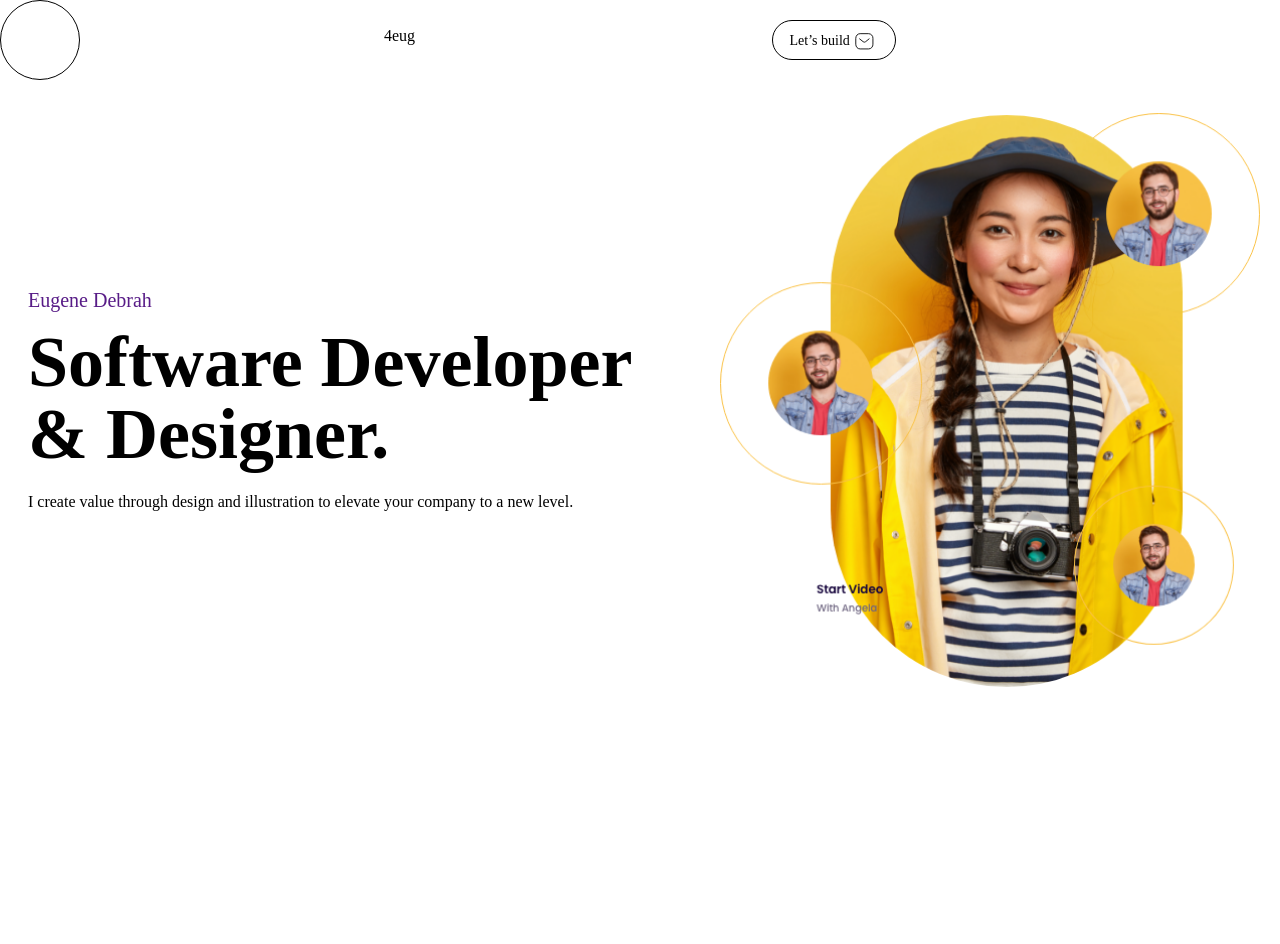
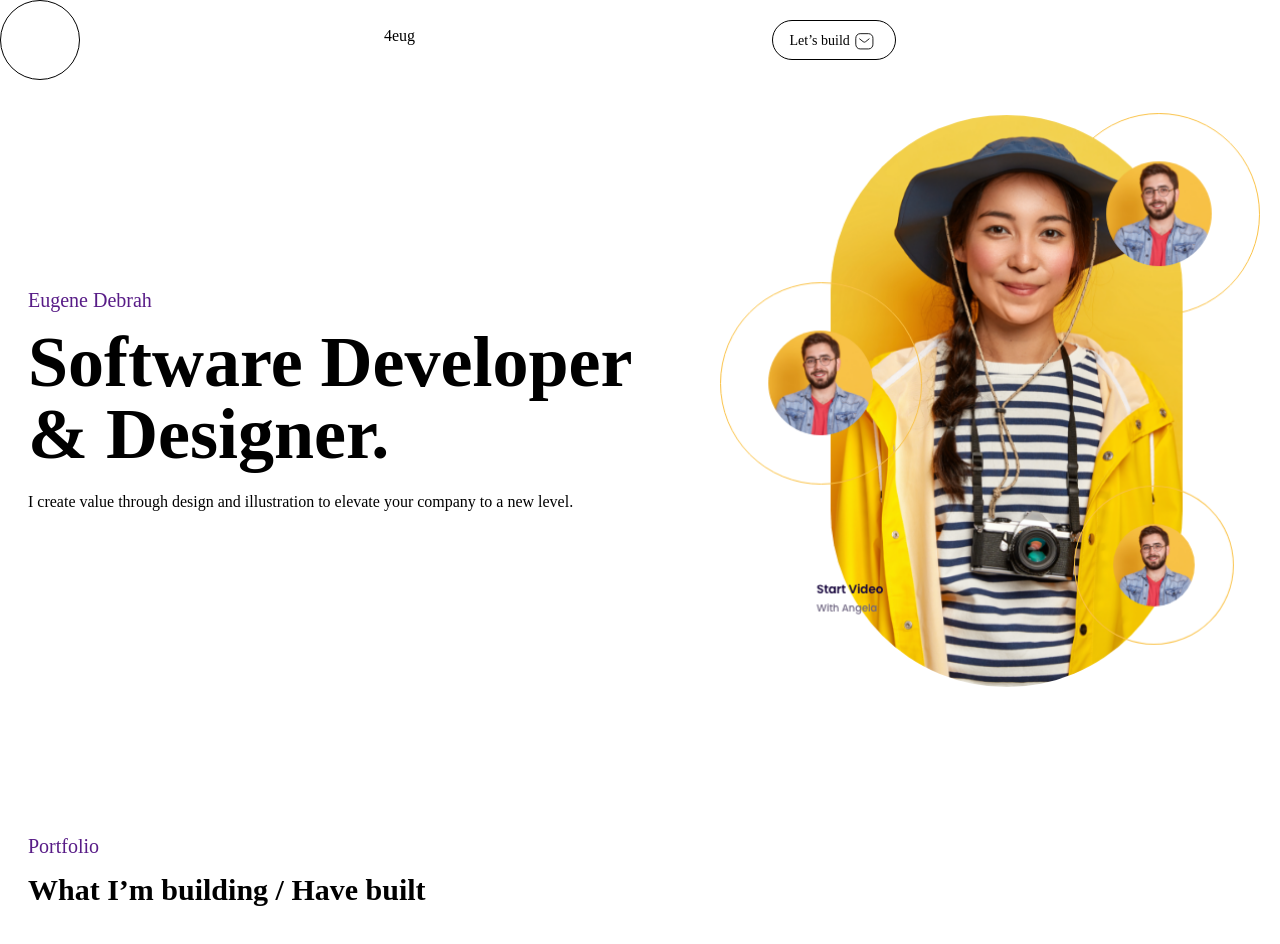
Before and after one commit to 4eug/Old-Portfolio, a Next.js app: page / in a window 1280 px wide. Shown: the top 944 px of the page. Before the commit the page ends 800 px from the top, so only its background shows below. Built offline with nearby package versions, Linux system fonts and the light colour scheme.

Commit message:
added component

```diff
--- a/pages/index.jsx
+++ b/pages/index.jsx
@@ -6,6 +6,7 @@ import styles from "../styles/Home.module.css";
 import { CustomCursor } from "../components/CustomCursor";
 import SideBar from "../components/NavBar/sideBar";
 import Hero from "../components/Hero/Hero";
+import SoftwareProjects from "../components/Portfolio/Software";
 
 export default function Home() {
   const [sideBar, setSideBar] = useState(false);
@@ -22,6 +23,7 @@ export default function Home() {
         <Nav sideBar={sideBar} setSideBar={setSideBar} />
       </section>
       <Hero />
+      <SoftwareProjects />
       <SideBar sideBar={sideBar} />
     </>
   );
```
